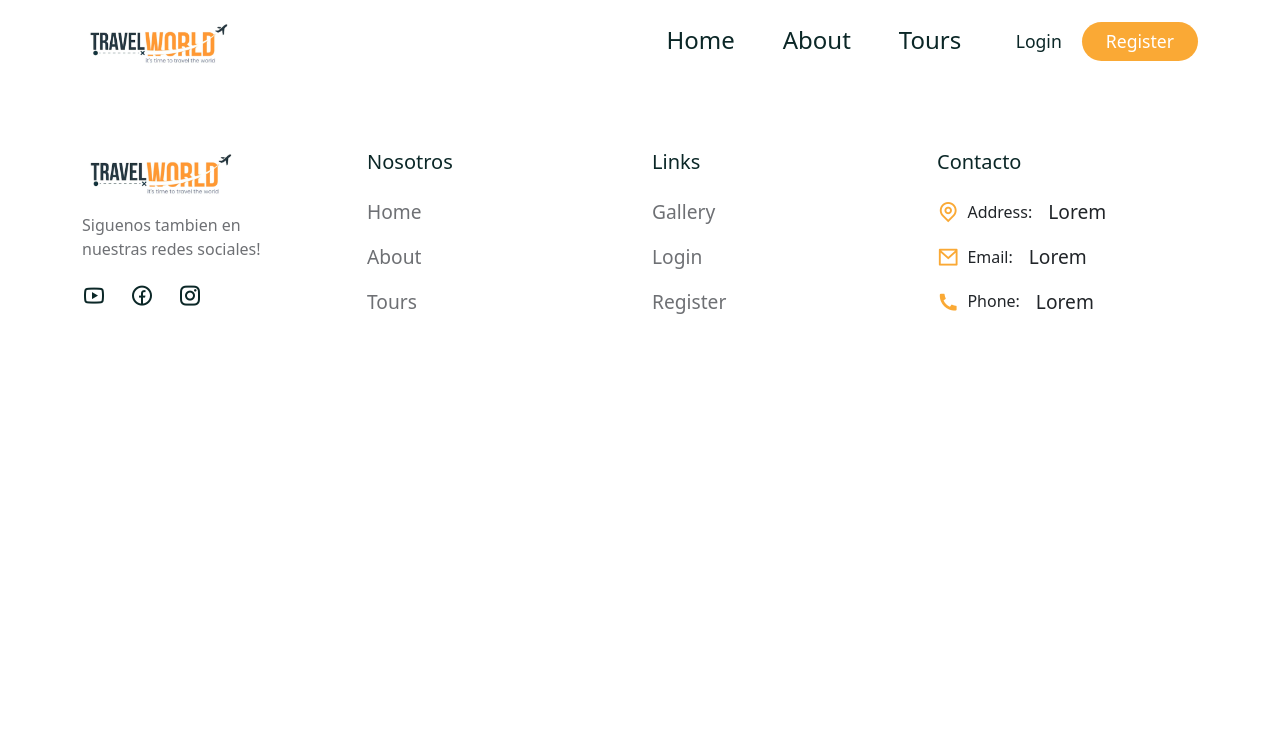
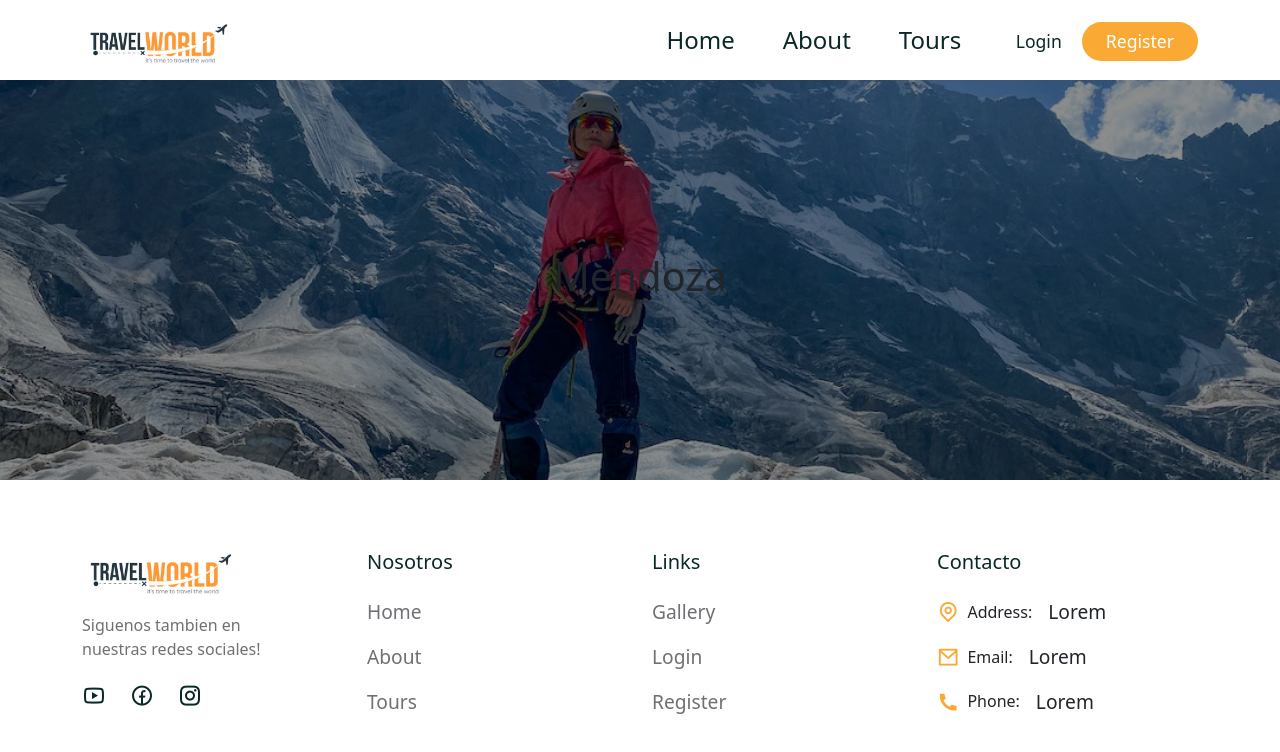
Before and after one commit to Raulmoyano2970/Booking, a React (Create React App) app in the folder frontend/: page /mendoza in a window 1280 px wide. Shown: the top 752 px of the page. Built offline with nearby package versions, Linux system fonts and the light colour scheme; a web font is replaced by a local one.

Commit message:
paginas argentina mendoza

```diff
--- a/frontend/src/App.css
+++ b/frontend/src/App.css
@@ -120,3 +120,26 @@ ul {
   color: #ff7e01;
 
 }
+
+
+.common__section2 {
+  background: linear-gradient(rgba(0,0,0,0.45), rgba(0,0,0,0.45)),
+  url("../src/assets//images/gallery-03.jpg") no-repeat center center;
+  height: 400px;
+  display: flex;
+  text-align: center;
+  align-items: center;
+  justify-content: center;
+  background-size: cover;
+}
+
+.common__section3 {
+  background: linear-gradient(rgba(0,0,0,0.45), rgba(0,0,0,0.45)),
+  url("../src/assets//images/tour-img06.jpg") no-repeat center center;
+  height: 400px;
+  display: flex;
+  text-align: center;
+  align-items: center;
+  justify-content: center;
+  background-size: cover;
+}
--- a/frontend/src/pages/About.jsx
+++ b/frontend/src/pages/About.jsx
@@ -1,39 +1,34 @@
-import React from "react";
-import { Link } from "react-router-dom";
 
-const About = () => {
+//     <div className="">
+//       <h1>¿Quienes Somos?</h1>
+//       <p>
+//       Somos un equipo de personas con el mismo amor a viajar que vos. Buscamos que tu experiencia con nosotros sea ÚNICA.
+//       </p>
+//       <h2>¿Qué hacemos?</h2>
+//       <p>Te ayudamos a encontrar el viaje ideal para vos. En base a tus gustos y necesidades trabajamos para que tu experiencia de viaje sea la mejor que hayas tenido.</p>
+//       <h2>¿Cómo lo hacemos?</h2>
+// <p>Tenemos un excelente equipo de trabajo especializado para ayudarte a que todo en tu viaje sea como lo soñaste.</p>
 
-  return (
-    <div className="">
-      <h1>¿Quienes Somos?</h1>
-      <p>
-      Somos un equipo de personas con el mismo amor a viajar que vos. Buscamos que tu experiencia con nosotros sea ÚNICA.
-      </p>
-      <h2>¿Qué hacemos?</h2>
-      <p>Te ayudamos a encontrar el viaje ideal para vos. En base a tus gustos y necesidades trabajamos para que tu experiencia de viaje sea la mejor que hayas tenido.</p>
-      <h2>¿Cómo lo hacemos?</h2>
-<p>Tenemos un excelente equipo de trabajo especializado para ayudarte a que todo en tu viaje sea como lo soñaste.</p>
+// <h3>Vías de comunicación para efectuar reclamos:</h3>
 
-<h3>Vías de comunicación para efectuar reclamos:</h3>
+// <p>noelia@tokioviajes.com</p>
+// <p>+54 9 261 641 6908</p>
 
-<p>noelia@tokioviajes.com</p>
-<p>+54 9 261 641 6908</p>
+// <h2>Información de la agencia</h2>
+// <p>Razón social: VIAJES TK SAS CUIT 30717777634
 
-<h2>Información de la agencia</h2>
-<p>Razón social: VIAJES TK SAS CUIT 30717777634
+// Bajo denominación comercial TOKIO VIAJES
 
-Bajo denominación comercial TOKIO VIAJES
+// Agencia habilitada Legajo nº 16201
+// Agencia Virtual en proceso de habilitación por AVENTURAR</p>
 
-Agencia habilitada Legajo nº 16201
-Agencia Virtual en proceso de habilitación por AVENTURAR</p>
+// <p>Para denunciar una agencia ingrese aquí (link https://www.argentina.gob.ar/servicio/presentar-una-denuncia-contra-una-agencia-de-viajes)
 
-<p>Para denunciar una agencia ingrese aquí (link https://www.argentina.gob.ar/servicio/presentar-una-denuncia-contra-una-agencia-de-viajes)
-
-Defensa de las y los consumidores. Para reclamos ingrese aquí (link: https://autogestion.produccion.gob.ar/consumidores) </p>
+// Defensa de las y los consumidores. Para reclamos ingrese aquí (link: https://autogestion.produccion.gob.ar/consumidores) </p>
 
 
-    </div>
-  );
-};
+//     </div>
+//   );
+// };
 
-export default About;
+// export default About;
--- a/frontend/src/pages/Argentina.jsx
+++ b/frontend/src/pages/Argentina.jsx
@@ -0,0 +1,18 @@
+import React from "react";
+import { Container, Row, Col } from 'reactstrap'
+
+const Argentina = ({ title }) => {
+  return (
+     <section className="common__section3">
+        <Container>
+           <Row>
+              <Col lg='12'>
+                 <h1>Argentina</h1>
+              </Col>
+           </Row>
+        </Container>
+     </section>
+  )
+}
+
+export default Argentina
--- a/frontend/src/pages/Mendoza.jsx
+++ b/frontend/src/pages/Mendoza.jsx
@@ -0,0 +1,18 @@
+import React from "react";
+import { Container, Row, Col } from 'reactstrap'
+
+const Mendoza = ({ title }) => {
+  return (
+     <section className="common__section2">
+        <Container>
+           <Row>
+              <Col lg='12'>
+                 <h1>Mendoza</h1>
+              </Col>
+           </Row>
+        </Container>
+     </section>
+  )
+}
+
+export default Mendoza
--- a/frontend/src/router/Routers.js
+++ b/frontend/src/router/Routers.js
@@ -8,6 +8,8 @@ import SearchResultList from './../pages/SearchResultList'
 import TourDetails from './../pages/TourDetails'
 import Tours from './../pages/Tours'
 import About from '../pages/About'
+import Argentina from '../pages/Argentina'
+import Mendoza from '../pages/Mendoza'
 
 const Routers = () => {
    return (
@@ -16,6 +18,8 @@ const Routers = () => {
          <Route path='/home' element={<Home/>} />
          <Route path='/tours' element={<Tours/>} />
          <Route path='/about' element={<About/>} />
+         <Route path='/mendoza' element={<Mendoza/>} />
+         <Route path='/argentina' element={<Argentina/>} />
          <Route path='/tours/:id' element={<TourDetails/>} />
          <Route path='/login' element={<Login/>} />
          <Route path='/register' element={<Register/>} />
```
Also changed, not shown: 1 other file (tests, documents, lock files or other folders).
